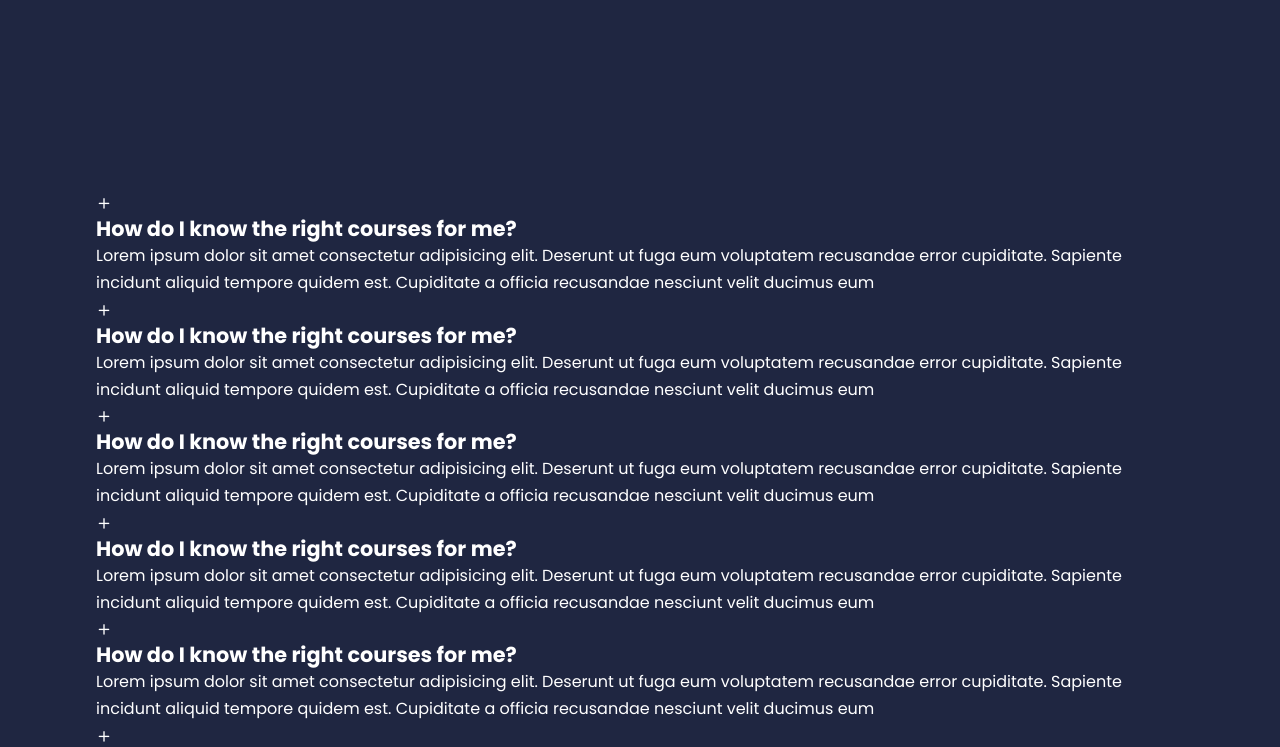
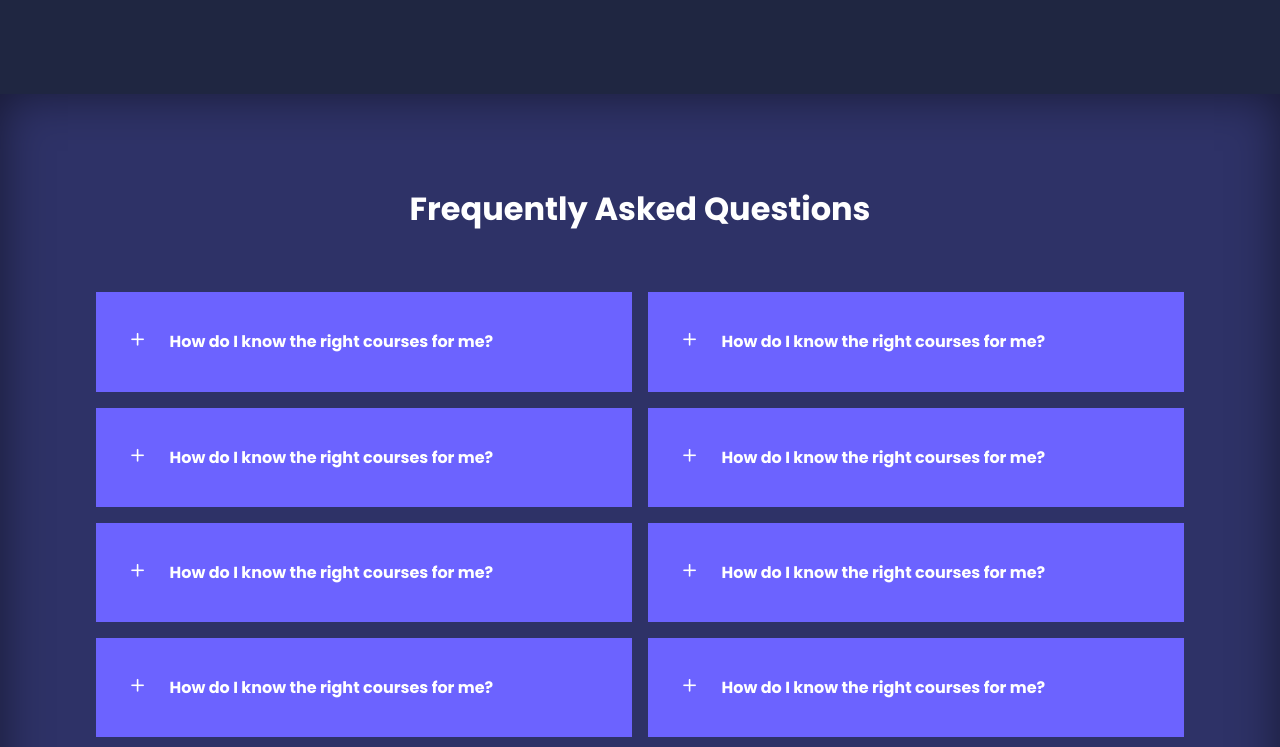
Before and after one commit to HossainRafi/EduSite, a plain HTML site: page index.html in a window 1280 px wide. Shown: the part 2029-2776 px from the top of the page. Drawn offline with nearby package versions, Linux system fonts and the light colour scheme.

Commit message:
faq design done

```diff
--- a/css/style.css
+++ b/css/style.css
@@ -113,12 +113,11 @@ nav {
   position: fixed;
   top: 0;
   z-index: 11;
-  transition: var(--transition);
 }
 
 /* change navbar style on scroll using javascript */
 .window-scroll {
-  background: var(--color-primary);
+  background: var(--color-bg1);
   box-shadow: 0 1rem 2rem rgba(0, 0, 0, 0.2);
 }
 .nav__container {
@@ -140,7 +139,7 @@ nav button {
   transition: var(--transition);
 }
 .nav__menu a:hover {
-  color: var(--color-bg2);
+  color: var(--color-primary);
 }
 
 /* ===================== Header ======================== */
@@ -225,28 +224,63 @@ header {
   font-size: 0.85rem;
 }
 /* ================== Popular Courses =============== */
-.courses{
+.courses {
   margin-top: 10rem;
 }
-.courses__container{
+.courses__container {
   display: grid;
   grid-template-columns: repeat(3, 1fr);
   gap: 2rem;
 }
-.course{
+.course {
   background: var(--color-bg1);
   text-align: center;
   border: 1px solid transparent;
   transition: var(--transition);
 }
-.course:hover{
+.course:hover {
   background: transparent;
   border-color: var(--color-primary);
 }
-.course__info{
+.course__info {
   padding: 2rem;
 }
-.course__info p{
+.course__info p {
   margin: 1.2rem 0 2rem;
   font-size: 0.9rem;
 }
+
+/* ======================== FAQ ========================= */
+.faqs {
+  background: var(--color-bg1);
+  box-shadow: inset 0 0 3rem rgba(0, 0, 0, 0.5);
+}
+.faqs_container {
+  display: grid;
+  grid-template-columns: 1fr 1fr;
+  gap: 1rem;
+}
+.faq {
+  padding: 2rem;
+  display: flex;
+  align-items: center;
+  gap: 1.4rem;
+  height: fit-content;
+  background: var(--color-primary);
+  cursor: pointer;
+}
+.faq h4 {
+  font-size: 1rem;
+  line-height: 2.2;
+}
+.faq__icon {
+  align-self: flex-start;
+  font-size: 1.2rem;
+}
+.faq p {
+  margin-top: 0.8rem;
+  display: none;
+}
+.faq.open p {
+  display: block;
+}
--- a/index.html
+++ b/index.html
@@ -182,6 +182,7 @@
 
     <!-- ====================== FAQ Start ========================== -->
     <section class="faqs">
+      <h2>Frequently Asked Questions</h2>
       <div class="container faqs_container">
         <article class="faq">
           <div class="faq__icon"><i class="uil uil-plus"></i></div>
```
Lines whose indentation alone changed are shown as unchanged.
